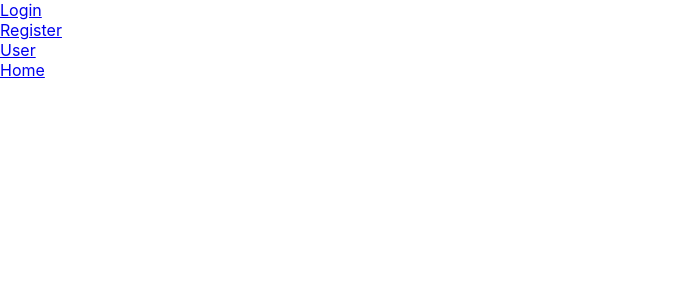
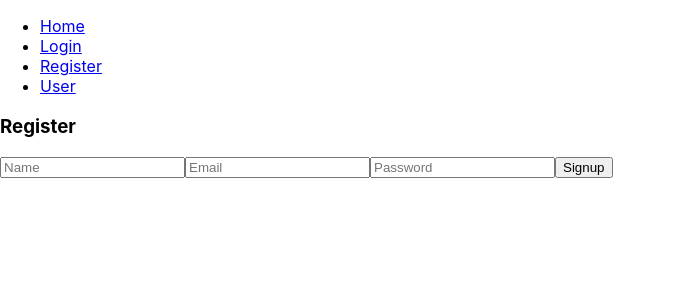
Before and after one commit to mayuri2392/first-react-app, a React (Create React App) app: page /register in a window 1280 px wide. Shown: the top 300 px of the page, without its empty margins (0-676 px from the left). Built offline with nearby package versions, Linux system fonts and the light colour scheme.

Commit message:
added login, register, user and home page

```diff
--- a/src/App.js
+++ b/src/App.js
@@ -1,13 +1,15 @@
 import React from 'react';
 import Nav from './Nav';
+import Main from './Main';
+
 
 const App = () => {
   return <div>
-
     <Nav />
-
+    <Main />
    </div>
 }
+
 
 
 
--- /dev/null
+++ b/src/Home.js
@@ -0,0 +1,9 @@
+import React from 'react';
+
+const Home = () => {
+    return <div>
+    <h1>Welcome!</h1>
+  </div>
+}
+
+export default Home;
--- /dev/null
+++ b/src/Login.js
@@ -0,0 +1,34 @@
+import React, { useState } from 'react';
+
+const Login = (props) => {
+    const [email, setEmail] = useState('');
+    const [password, setPassword] = useState('');
+    const changeValue = (email) => {
+      setEmail(email.target.value);
+
+    }
+    const changePValue = (password) => {
+      setPassword(password.target.value);
+    }
+    return <div>
+         <h3>Login</h3>
+    <input
+      type = 'email'
+      placeholder = 'Email'
+      value = {email}
+      onChange = { changeValue }
+    />
+
+    <input
+      type = 'password'
+      placeholder = 'Password'
+      value = {password}
+      onChange = { changePValue }
+    />
+
+<input type="submit" value="Login" />
+    </div>
+  }
+
+
+  export default Login;
--- /dev/null
+++ b/src/Main.js
@@ -0,0 +1,20 @@
+import React from 'react';
+import { Switch, Route } from 'react-router-dom';
+import Login from './Login';
+import Register from './Register';
+import User from './User';
+import Home from './Home';
+
+const Main = () => {
+    return <main>
+        <Switch>
+        <Route exact path="/" component={Home}/>
+        <Route path="/login" component={Login} />
+        <Route path="/register" component={Register} />
+        <Route path="/user" component={User} />
+
+      </Switch>
+    </main>
+}
+
+export default Main;
--- a/src/Nav.js
+++ b/src/Nav.js
@@ -1,21 +1,19 @@
 import React from 'react';
-import { Route, Link } from 'react-router-dom';
+import { Link } from 'react-router-dom';
 
 
 const Nav = () => {
-  return <div>
-    <Link to={'/login'}>Login</Link>
-    <br />
-    <Link to={'/register'}>Register</Link>
-    <br />
-    <Link to={'/user'}>User</Link>
-    <br />
-    <Link to={'/'}>Home</Link>
-    <br />
-  </div>
+  return <header>
+    <nav>
+    <ul>
+        <li><Link to='/'>Home</Link></li>
+        <li><Link to='/login'>Login</Link></li>
+        <li><Link to='/register'>Register</Link></li>
+        <li><Link to='/user'>User</Link></li>
+      </ul>
+    </nav>
+  </header>
 }
 
 
-
-
-export default Nav;
+export default Nav
--- /dev/null
+++ b/src/Register.js
@@ -0,0 +1,45 @@
+import React, { useState } from 'react';
+
+const Register = (props) => {
+    const [username, setUserName] = useState('');
+    const [email, setEmail] = useState('');
+    const [password, setPassword] = useState('');
+    const changeValue = (username) => {
+        setUserName(username.target.value);
+
+      }
+    const changeEValue = (email) => {
+      setEmail(email.target.value);
+
+    }
+    const changePValue = (password) => {
+      setPassword(password.target.value);
+    }
+    return <div>
+         <h3>Register</h3>
+    <input
+      type = 'username'
+      placeholder = 'Name'
+      value = {username}
+      onChange = { changeValue }
+    />
+    <input
+      type = 'email'
+      placeholder = 'Email'
+      value = {email}
+      onChange = { changeEValue }
+    />
+
+    <input
+      type = 'password'
+      placeholder = 'Password'
+      value = {password}
+      onChange = { changePValue }
+    />
+
+<input type="submit" value="Signup" />
+    </div>
+  }
+
+
+  export default Register;
--- /dev/null
+++ b/src/User.js
@@ -0,0 +1,13 @@
+import React from 'react';
+
+
+const User = () => {
+    return <div>
+     <h2>Mayuri</h2>
+    </div>
+  }
+
+
+
+
+export default User;
--- a/src/index.js
+++ b/src/index.js
@@ -5,11 +5,7 @@ import './index.css';
 import App from './App';
 import * as serviceWorker from './serviceWorker';
 
-ReactDOM.render(
-<BrowserRouter>
-    <App />
-</BrowserRouter>
-, document.getElementById('root'));
+ReactDOM.render(<BrowserRouter><App /></BrowserRouter>, document.getElementById('root'));
 
 // If you want your app to work offline and load faster, you can change
 // unregister() to register() below. Note this comes with some pitfalls.
```
